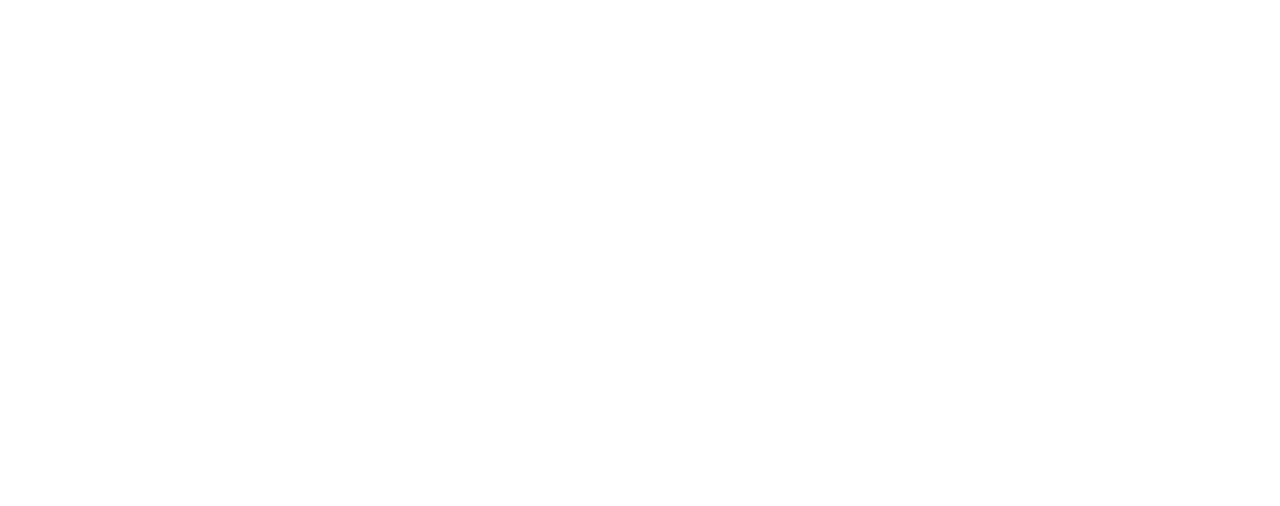
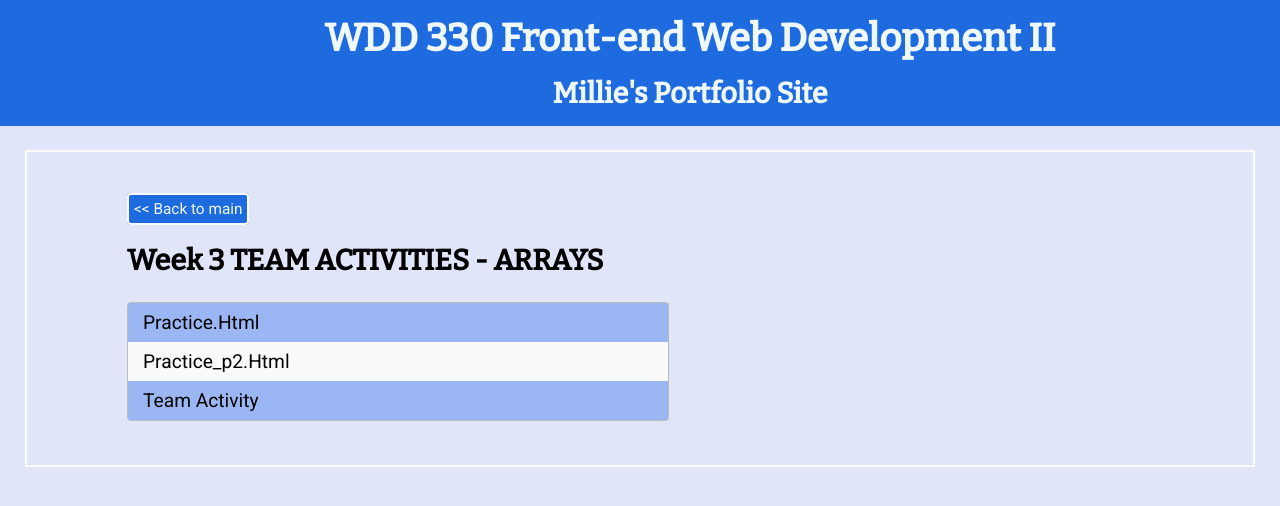
Before and after one commit to mswain430/wdd-330, a plain HTML site: page week03/team/index.html in a window 1280 px wide. Drawn offline with nearby package versions, Linux system fonts and the light colour scheme; files that its build step writes are made by us from their sources.

Commit message:
add notes

```diff
--- a/week03/team/index.html
+++ b/week03/team/index.html
@@ -4,9 +4,25 @@
     <meta charset="UTF-8">
     <meta http-equiv="X-UA-Compatible" content="IE=edge">
     <meta name="viewport" content="width=device-width, initial-scale=1.0">
-    <title>Document</title>
+    <title>ARRAYS</title>
+        <link rel="preconnect" href="https://fonts.googleapis.com">
+    <link rel="preconnect" href="https://fonts.gstatic.com" crossorigin>
+    <link href="https://fonts.googleapis.com/css2?family=Bitter:wght@500&family=Roboto:wght@300;400;700&display=swap" rel="stylesheet">
+    <script src="js/main.js"></script>
+    <link rel="stylesheet" href="css/styles.css"/>
+</head>
 </head>
 <body>
-
+       <header>
+        <h1 class="title">WDD 330 Front-end Web Development II </h1> <h2>Millie's Portfolio Site</h2>
+      </header>
+          <main class="maingrid"><p><a href="../index.html" class="backto"><< Back to main</a></p>
+        <h2>Week 3 TEAM ACTIVITIES - ARRAYS</h2>
+     <ul>
+                <li><a href="practice.html">practice.html</a></li>
+                <li><a href="practice_p2.html">practice_p2.html</a></li>
+                <li><a href="team/">Team Activity</a></li>
+            </ul>
+            </main>
 </body>
 </html>
```
Also changed, not shown: week03/index.html (+1 -0 lines).
